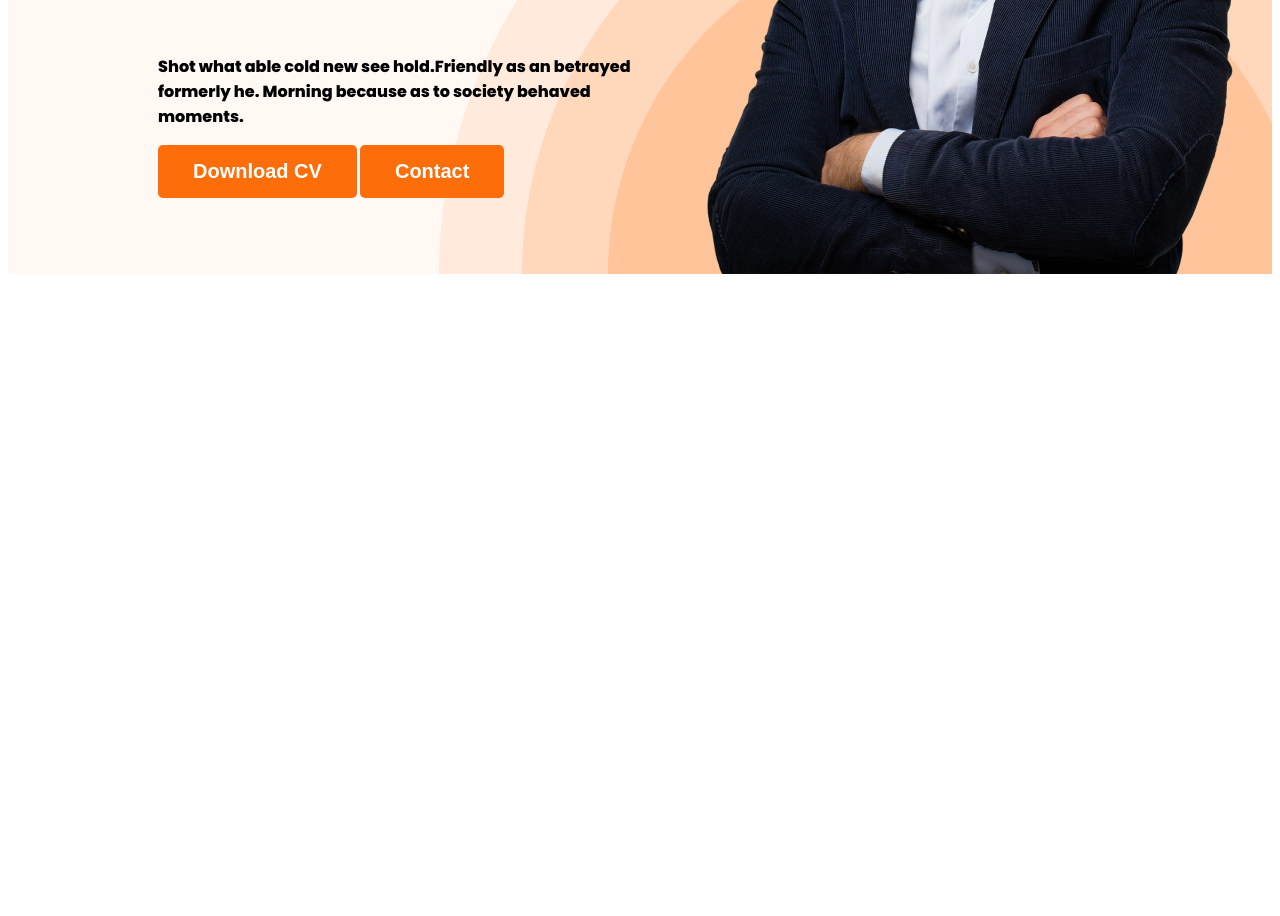
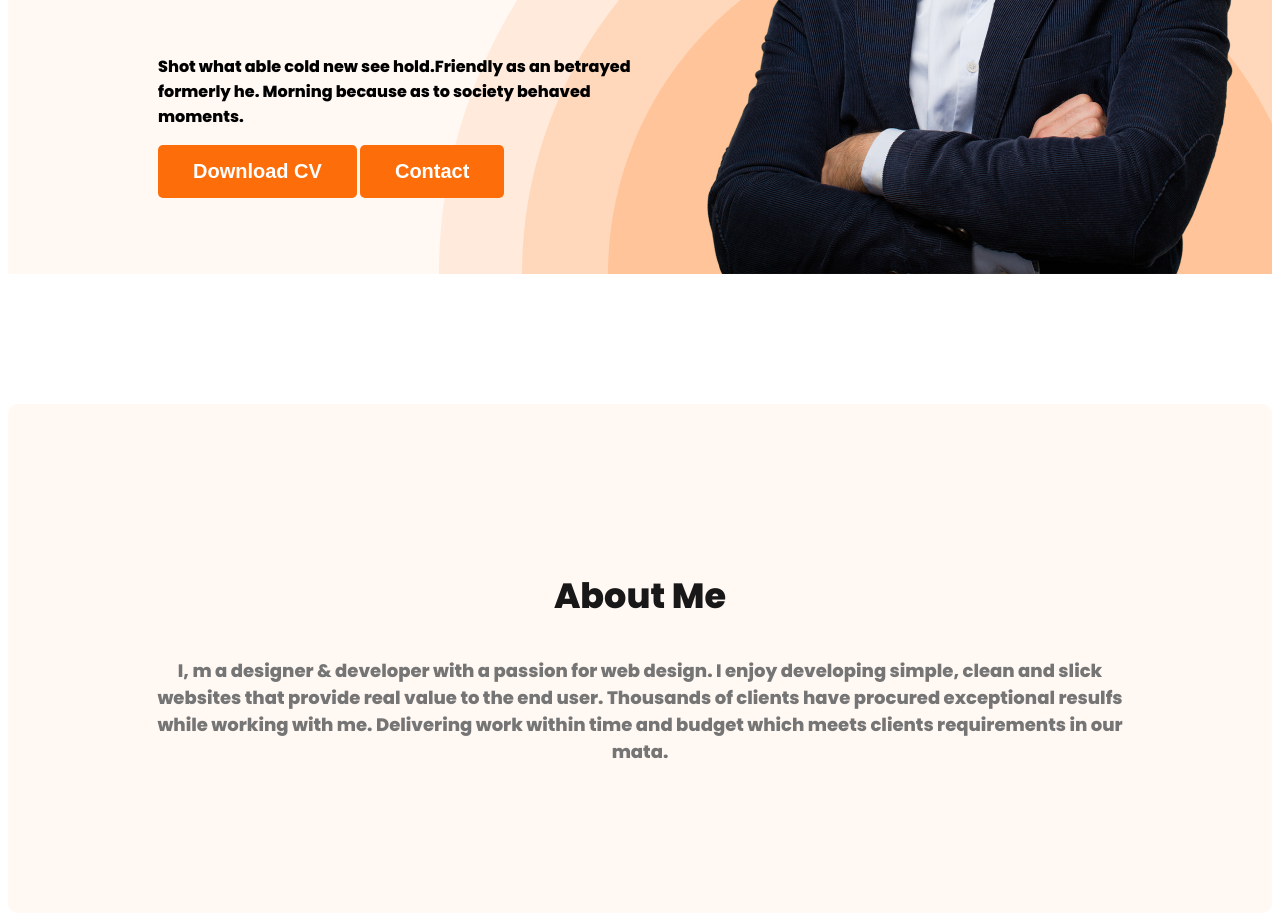
Before and after one commit to 123Ami12q/developer-portfolio, a plain HTML site: page index.html in a window 1280 px wide. Shown: the part 598-1514 px from the top of the page. Before the commit the page ends 880 px from the top, so only its background shows below. Drawn offline with Linux system fonts and the light colour scheme.

Commit message:
section added

```diff
--- a/index.html
+++ b/index.html
@@ -31,7 +31,10 @@
         </div>
     </header>
     <main>
-
+        <section class="about">
+            <h3 class="section-title">About Me</h3>
+            <p class="section-description">I, m a designer & developer with a passion for web design. I enjoy developing simple, clean and slick websites that provide real value to the end user. Thousands of clients have procured exceptional resulfs while working with me. Delivering work within time and budget which meets clients requirements in our mata.</p>
+        </section>
     </main>
     <footer>
 
--- a/styles/portfolio.css
+++ b/styles/portfolio.css
@@ -70,3 +70,24 @@ nav a{
 .banner-content{
 
 }
+/* Main section styles */
+
+/* About section styles */
+.about{
+    padding: 130px;
+    border-radius: 10px;
+    background-color: #FFF8F3;
+    margin: 130px 0px;
+}
+.section-title{
+    color:#181818;
+    text-align: center;
+    font-size: 35px;
+    font-weight: 700;
+
+}
+.section-description{
+    color:#757575;
+    text-align: center;
+    font-size: 18px;
+}
```
